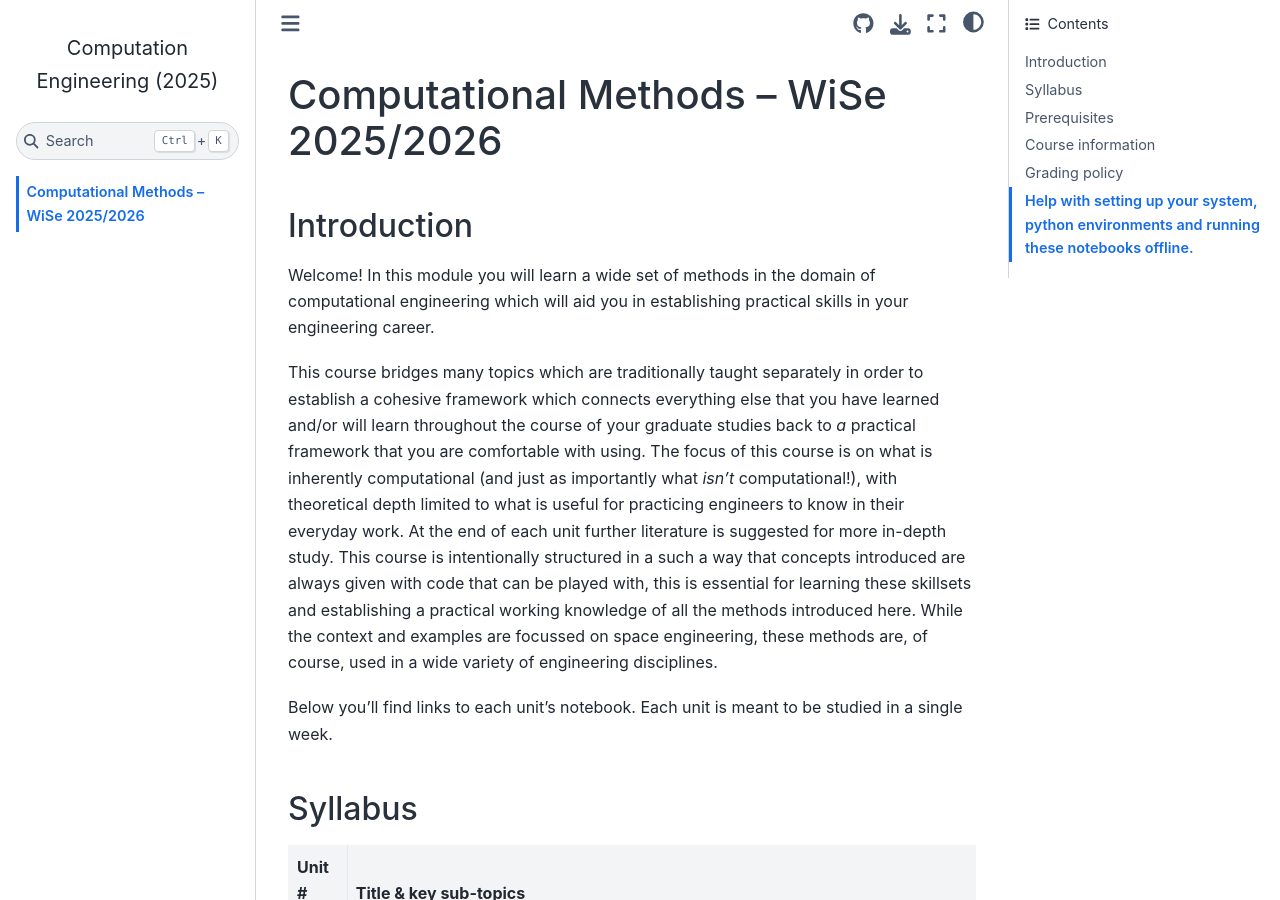
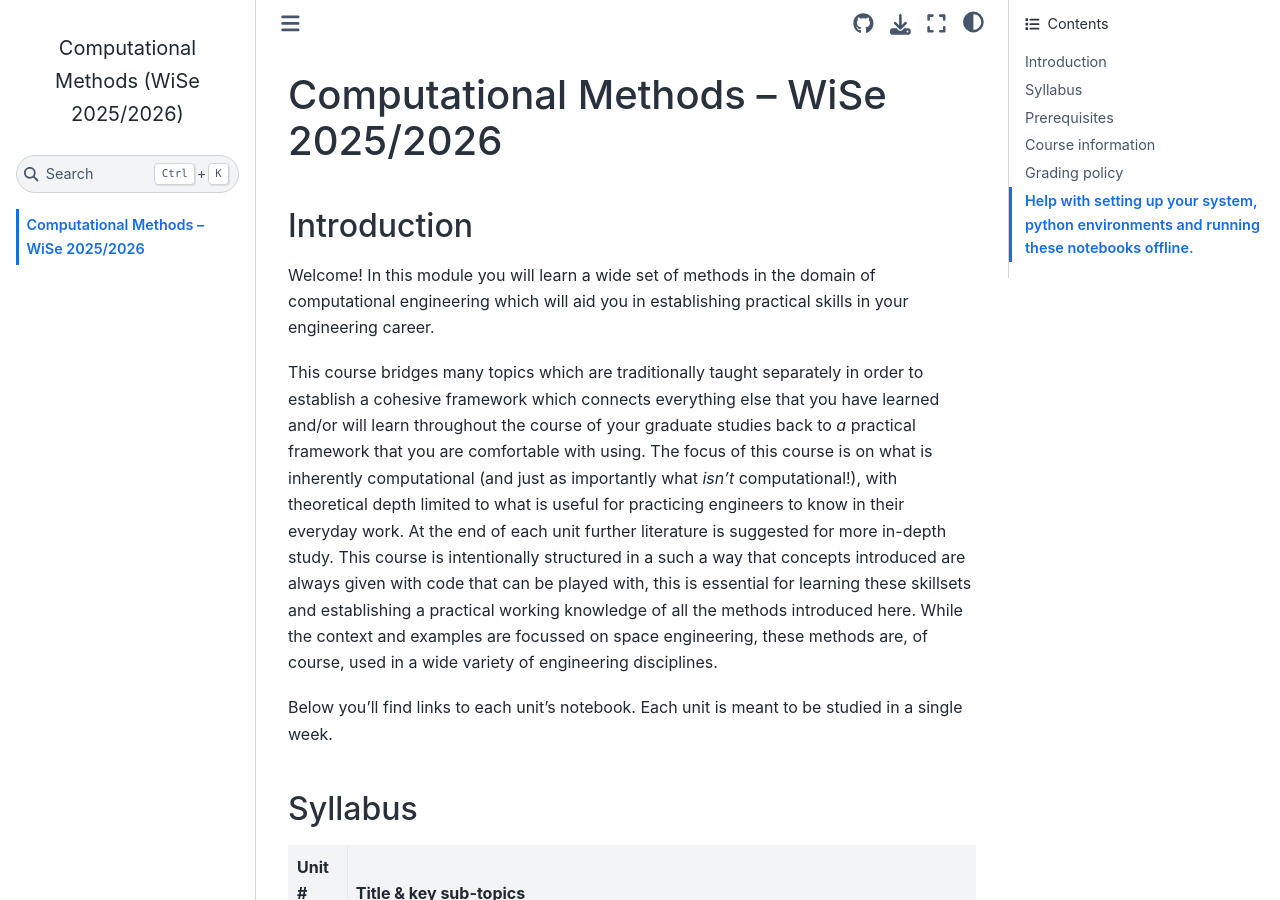
Before and after one commit to Leibniz-IWT/comp_eng, a Jupyter Book: the page built from intro.md, in a window 1280 px wide and 900 px high. Built offline with Jupyter Book 1.0.4 settings and Sphinx 7.4.7 and the Sphinx Book theme 1.1.4, drawn with Linux system fonts in a browser that asks for light colours; pages that are not in the unit, such as notebooks, are missing from menus.

Commit message:
Update ch 1

```diff
--- a/_config.yml
+++ b/_config.yml
@@ -1,5 +1,5 @@
 # Minimal Jupyter Book config
-title: Computation Engineering (2025)
+title: Computational Methods (WiSe 2025/2026)
 author: Stefan Endres & Lutz Mädler
 only_build_toc_files: true          # only the notebooks listed in _toc.yml
 repository:
```
Also changed, not shown: 1 other file.
